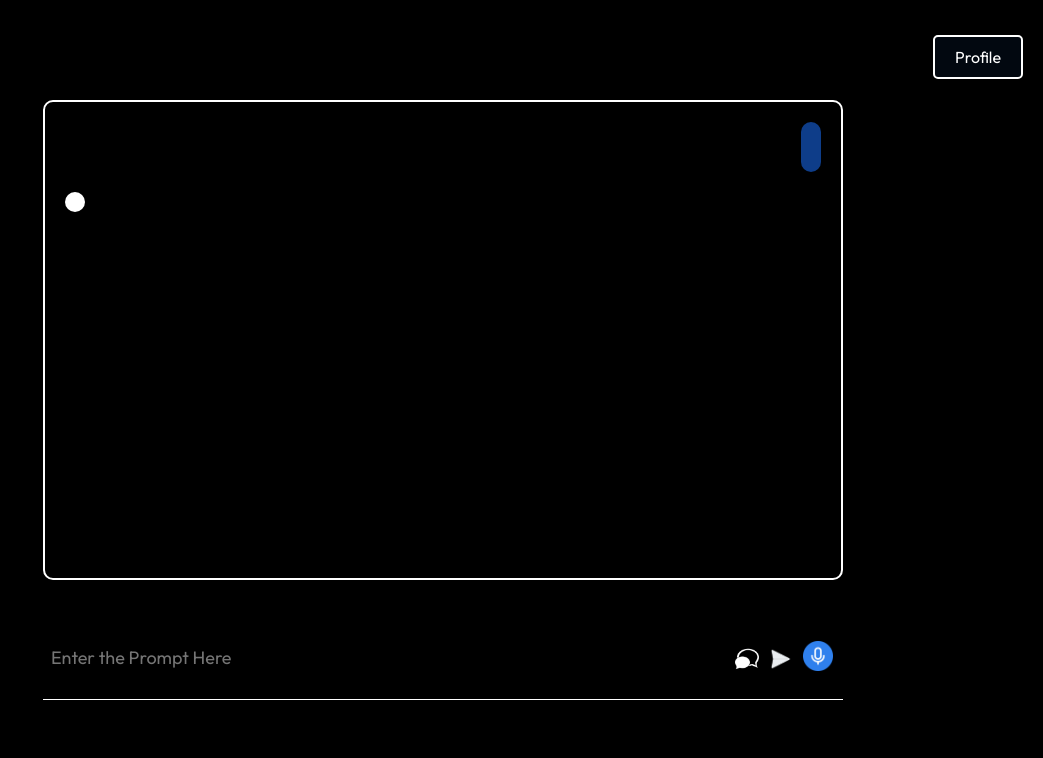
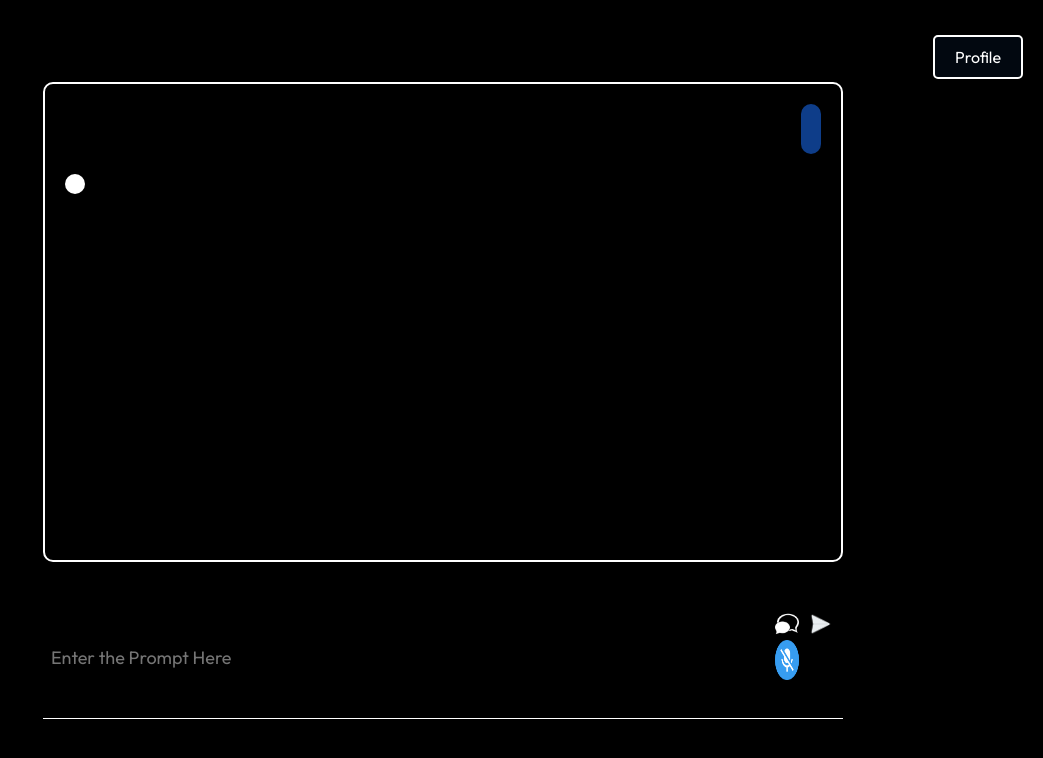
Before and after one commit to KGan31/SHIVA, a React (Vite) app: page / in a window 1280 px wide. Shown: the top 758 px of the page, without its empty margins (237-1280 px from the left). Built offline with nearby package versions, Linux system fonts and the light colour scheme.

Commit message:
Messaging Feature

```diff
--- a/src/components/main/Main.jsx
+++ b/src/components/main/Main.jsx
@@ -1,8 +1,92 @@
-import React, { useContext, useRef, useEffect } from "react";
+import React, { useContext,useState, useRef, useEffect } from "react";
 import { assets } from "../../assets/assets";
 import { Link } from "react-router-dom"; // Import Link from React Router
 import "./main.css";
 import { Context } from "../../context/Context";
+import { useCookies } from 'react-cookie';
+import {getWaveBlob} from "webm-to-wav-converter"
+
+const AudioRecorder = () => {
+    const [recordedUrl, setRecordedUrl] = useState("");
+    const [isRecording, setIsRecording] = useState(false);
+    const mediaStream = useRef(null);
+    const mediaRecorder = useRef(null);
+    const chunks = useRef([]);
+    const [cookies, setCookie] = useCookies(['username']);
+    const toggleRecording = async () => {
+      if (!isRecording) {
+        try {
+          const stream = await navigator.mediaDevices.getUserMedia({ audio: true });
+          mediaStream.current = stream;
+          mediaRecorder.current = new MediaRecorder(stream);
+          mediaRecorder.current.ondataavailable = (e) => {
+            if (e.data.size > 0) {
+              chunks.current.push(e.data);
+            }
+          };
+          mediaRecorder.current.onstop = async () => {
+            try {
+              const recordedBlob = new Blob(chunks.current, { type: "audio/webm" });
+              const url = URL.createObjectURL(recordedBlob);
+              setRecordedUrl(url);
+              const waveBlob = await getWaveBlob(recordedBlob, false); // Updated usage of getWaveBlob
+              const audiofile = new File([waveBlob], "audiofile.wav", {
+                type: "audio/wav",
+              });
+
+
+              const data = new FormData();
+              data.append("audio", audiofile);
+              data.append("username", cookies.username)
+              data.append("session_id", 1)
+              chunks.current = [];
+              console.log(data);
+              const response = await fetch("http://127.0.0.1:5000/chat", {
+                method: "POST",
+                // headers: {
+                //   'Content-type':'multipart/form-data'
+                // },
+                body: data,
+              });
+              console.log(response.status)
+              const res = await response.json()
+              setUsername(res['username'])
+            } catch (error) {
+              console.error("Error getting wave blob:", error);
+            }
+          };
+          mediaRecorder.current.start();
+          setIsRecording(true);
+        } catch (error) {
+          console.error("Error accessing microphone:", error);
+        }
+      } else {
+        if (mediaRecorder.current && mediaRecorder.current.state === "recording") {
+          mediaRecorder.current.stop();
+        }
+        if (mediaStream.current) {
+          mediaStream.current.getTracks().forEach((track) => {
+            track.stop();
+          });
+        }
+        setIsRecording(false);
+      }
+    };
+
+    return (
+      <div>
+        {/* <audio controls src={recordedUrl} /> */}
+        <img
+          src={isRecording ? assets.voice : assets.mic2} // Use appropriate icons based on recording state
+          alt={isRecording ? "Stop Recording" : "Start Recording"}
+          className="mic-icon"
+          onClick={toggleRecording}
+          style={{cursor: 'pointer'}}
+        />
+      </div>
+    );
+  };
+
 
 const Main = () => {
     const {
@@ -73,7 +157,7 @@ const Main = () => {
                                 onSent();
                             }}
                         />
-                        <img src={assets.voice} alt="" style={{ width: "30px", height: "30px", marginRight: "10px" }} />
+                        <AudioRecorder/>
                     </div>
                 </div>
                 <div className="bottom-info"></div>
```
Also changed, not shown: 2 other files (tests, documents, lock files or other folders).
